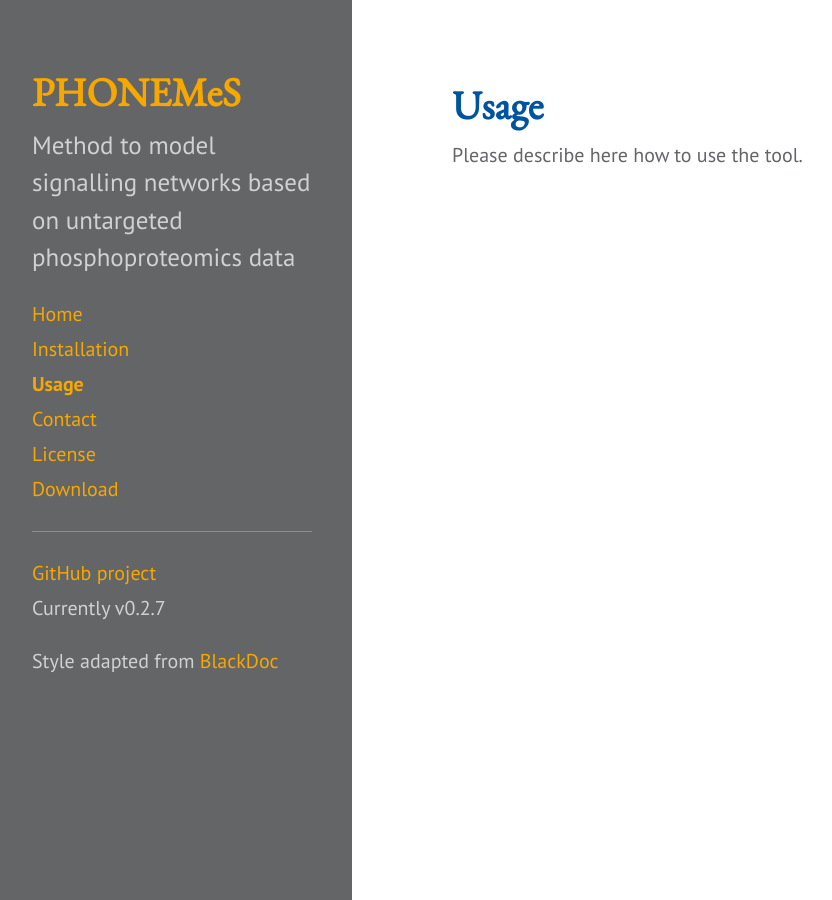
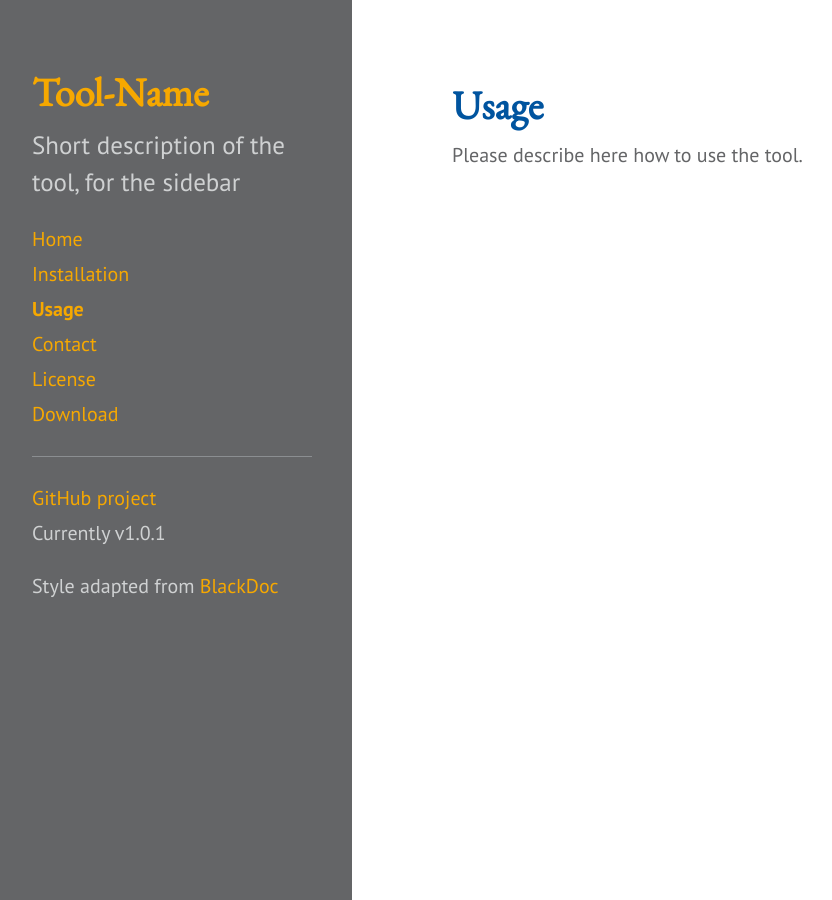
Before and after one commit to saezlab/dorothea, a Jekyll site: the page built from 2_usage.md, in a window 1280 px wide. Shown: the whole page, without its empty margins (8-840 px from the left). Built offline with Jekyll 4.4.1, drawn with Linux system fonts in a browser that asks for light colours.

Commit message:
Revert "Updated config file for PHONEMeS"
This reverts commit 24703472f63fb67566b7bf5b5cb13ee023510160.

```diff
--- a/_config.yml
+++ b/_config.yml
@@ -12,19 +12,19 @@
 permalink:        pretty
 
 # Setup
-title:            PHONEMeS
-tagline:          Phosphorylation Networks for Mass Spectrometry
-description:      "Method to model signalling networks based on untargeted phosphoproteomics data"
-#url:              https://github.com/saezlab/PHONEMeS
-baseurl:          /PHONEMeS/
+title:            Tool-Name
+tagline:          Tagline for website
+description:      "Short description of the tool, for the sidebar"
+#url:              https://github.com/saezlab/projectDocumentationTemplate
+baseurl:          /projectDocumentationTemplate/
 
 author:
-  name:           'Jakob Wirbel'
+  name:           'Author Name'
 
 paginate:         5
 
 # Custom vars
-version:          0.2.7
+version:          1.0.1
 
 github:
-  repo:           https://github.com/saezlab/PHONEMeS
+  repo:           https://github.com/saezlab/projectDocumentationTemplate
```
